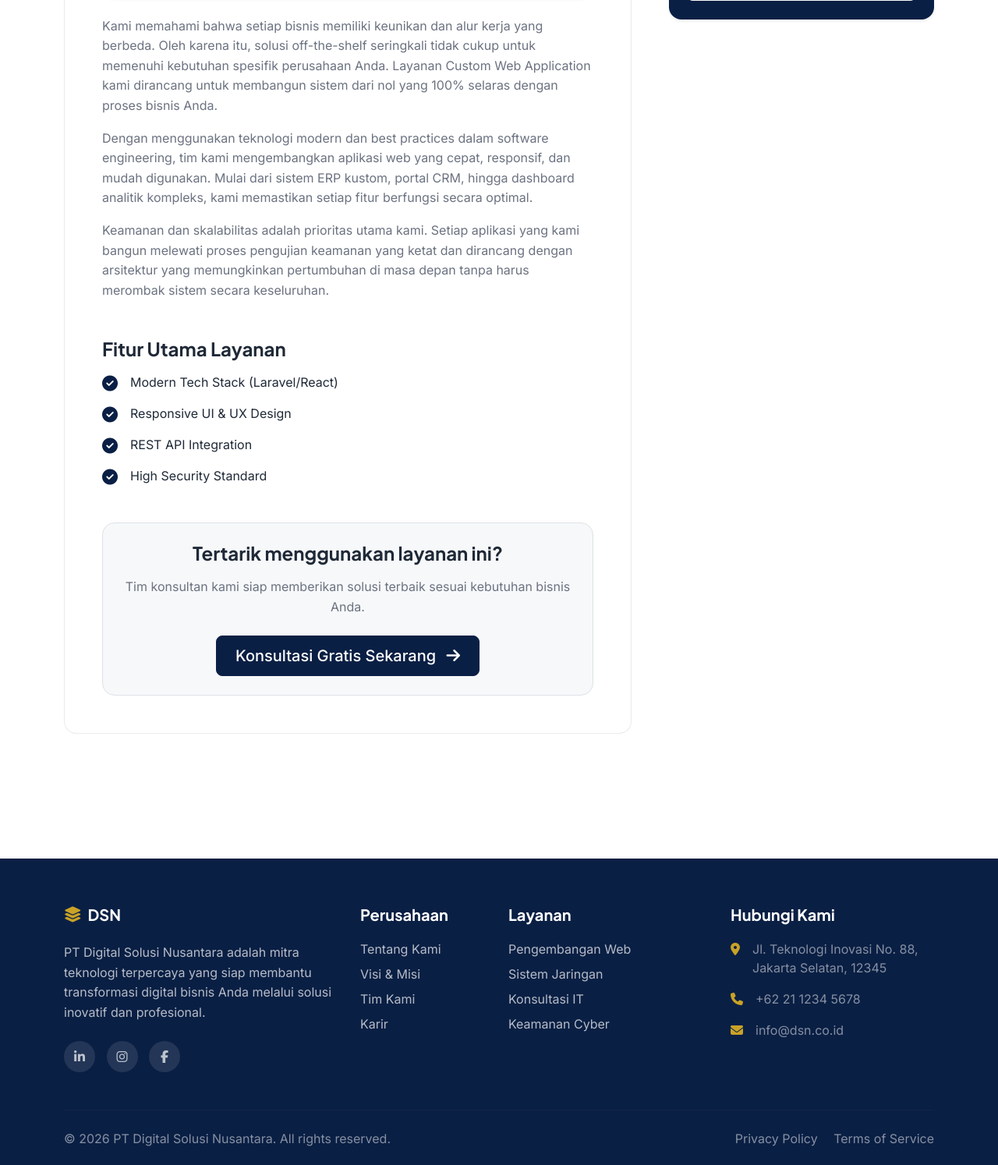
After one commit to rafiedirgahayu23/company_profile, a PHP site: page /detail-layanan.php in a window 1280 px wide. The commit adds this page. Shown: the part 997-2491 px from the top of the page at 78% size. Run offline with PHP 8.4, Linux system fonts and the light colour scheme; some libraries are stand-ins or nearby versions.

Commit message:
penambahan detail artikel dan layanan

```diff
--- a/artikel.php
+++ b/artikel.php
@@ -27,7 +27,7 @@
                                 Era Digital Saat Ini</a></h5>
                         <p class="text-muted small mb-4 flex-grow-1">Memahami ancaman siber terbaru dan bagaimana
                             perusahaan dapat melindungi data sensitif mereka dari serangan peretas.</p>
-                        <a href="artikel-detail.php" class="btn btn-outline-primary mt-auto">Baca Selengkapnya</a>
+                        <a href="detail-artikel.php?id=1" class="btn btn-outline-primary mt-auto">Baca Selengkapnya</a>
                     </div>
                 </div>
             </div>
@@ -45,7 +45,7 @@
                                 Meningkatkan Konversi</a></h5>
                         <p class="text-muted small mb-4 flex-grow-1">Kecepatan loading website adalah kunci. Pelajari
                             teknik optimasi yang terbukti berhasil meningkatkan interaksi pengguna.</p>
-                        <a href="#" class="btn btn-outline-primary mt-auto">Baca Selengkapnya</a>
+                        <a href="detail-artikel.php?id=2" class="btn btn-outline-primary mt-auto">Baca Selengkapnya</a>
                     </div>
                 </div>
             </div>
@@ -63,7 +63,7 @@
                                 Computing bagi Bisnis UMKM</a></h5>
                         <p class="text-muted small mb-4 flex-grow-1">Bagaimana teknologi cloud dapat menghemat biaya
                             infrastruktur fisik dan meningkatkan efisiensi operasional.</p>
-                        <a href="#" class="btn btn-outline-primary mt-auto">Baca Selengkapnya</a>
+                        <a href="detail-artikel.php?id=3" class="btn btn-outline-primary mt-auto">Baca Selengkapnya</a>
                     </div>
                 </div>
             </div>
--- a/assets/css/style.css
+++ b/assets/css/style.css
@@ -7,6 +7,7 @@
     --color-text: #1F2937;
     --color-text-soft: #6B7280;
     --transition-speed: 0.3s;
+    --bg-card: #FFFFFF;
 }
 
 [data-theme="dark"] {
@@ -18,6 +19,7 @@
     --color-accent: #D4AF37;
     --color-text: #E5E7EB;
     --color-text-soft: #9CA3AF;
+    --bg-card: #111827;
 }
 
 body {
@@ -573,3 +575,152 @@ footer a:hover {
     background-color: transparent;
     border-color: rgba(255, 255, 255, 0.05);
 }
+/* --- Article Detail Page --- */
+.article-detail-card,
+.sidebar-card {
+    background-color: var(--bg-card);
+    border-color: rgba(0, 0, 0, 0.08) !important;
+    transition: background-color var(--transition-speed);
+}
+
+[data-theme="dark"] .article-detail-card,
+[data-theme="dark"] .sidebar-card {
+    border-color: rgba(255, 255, 255, 0.05) !important;
+}
+
+.article-content {
+    color: var(--color-text-soft);
+    line-height: 1.8;
+}
+
+.article-content h2 {
+    margin-top: 2rem;
+    margin-bottom: 1rem;
+    color: var(--color-text);
+}
+
+.article-content blockquote {
+    background-color: var(--color-bg-soft);
+    border-left: 4px solid var(--color-accent);
+    padding: 1.5rem;
+    margin: 2rem 0;
+    font-style: italic;
+    color: var(--color-text);
+    border-radius: 0 8px 8px 0;
+    transition: background-color var(--transition-speed), color var(--transition-speed);
+}
+
+[data-theme="dark"] .article-content blockquote {
+    background-color: rgba(255, 255, 255, 0.03);
+}
+
+.sidebar-list-item {
+    background-color: var(--bg-card);
+    border-color: rgba(0, 0, 0, 0.05) !important;
+    transition: all var(--transition-speed);
+}
+
+.sidebar-list-item:hover {
+    background-color: var(--color-bg-soft);
+    transform: translateY(-2px);
+    box-shadow: 0 4px 12px rgba(0,0,0,0.05);
+}
+
+[data-theme="dark"] .sidebar-list-item {
+    border-color: rgba(255, 255, 255, 0.05) !important;
+}
+
+[data-theme="dark"] .sidebar-list-item:hover {
+    background-color: rgba(255, 255, 255, 0.03);
+    box-shadow: 0 4px 12px rgba(0,0,0,0.2);
+}
+
+[data-theme="dark"] .sidebar-list-item .title-text {
+    color: var(--color-text) !important;
+}
+
+
+/* --- Service Detail Page --- */
+.service-detail-card,
+.service-sidebar-card {
+    background-color: var(--bg-card);
+    border-color: rgba(0, 0, 0, 0.08) !important;
+    transition: background-color var(--transition-speed);
+}
+
+[data-theme="dark"] .service-detail-card,
+[data-theme="dark"] .service-sidebar-card {
+    border-color: rgba(255, 255, 255, 0.05) !important;
+}
+
+.bg-soft {
+    background-color: var(--color-bg-soft);
+    transition: background-color var(--transition-speed);
+}
+
+[data-theme="dark"] .bg-soft {
+    background-color: rgba(255, 255, 255, 0.02);
+    border-color: rgba(255, 255, 255, 0.05) !important;
+}
+
+
+/* --- Detail Pages Contrast Fixes --- */
+.breadcrumb-item a {
+    color: var(--color-primary);
+    text-decoration: none;
+    transition: color var(--transition-speed);
+}
+.breadcrumb-item a:hover {
+    color: var(--color-primary-light);
+}
+
+[data-theme="dark"] .breadcrumb-item a {
+    color: #94a3b8;
+}
+[data-theme="dark"] .breadcrumb-item a:hover {
+    color: #cbd5e1;
+}
+[data-theme="dark"] .breadcrumb-item.active {
+    color: #f8fafc;
+}
+[data-theme="dark"] .breadcrumb-item + .breadcrumb-item::before {
+    color: #64748b;
+}
+
+[data-theme="dark"] .service-detail-card h1,
+[data-theme="dark"] .service-detail-card h2,
+[data-theme="dark"] .service-detail-card h3,
+[data-theme="dark"] .service-detail-card h4,
+[data-theme="dark"] .service-detail-card h5,
+[data-theme="dark"] .service-detail-card h6,
+[data-theme="dark"] .service-sidebar-card h1,
+[data-theme="dark"] .service-sidebar-card h2,
+[data-theme="dark"] .service-sidebar-card h3,
+[data-theme="dark"] .service-sidebar-card h4,
+[data-theme="dark"] .service-sidebar-card h5,
+[data-theme="dark"] .service-sidebar-card h6,
+[data-theme="dark"] .article-detail-card h1,
+[data-theme="dark"] .article-detail-card h2,
+[data-theme="dark"] .article-detail-card h3,
+[data-theme="dark"] .article-detail-card h4,
+[data-theme="dark"] .article-detail-card h5,
+[data-theme="dark"] .article-detail-card h6,
+[data-theme="dark"] .sidebar-card h1,
+[data-theme="dark"] .sidebar-card h2,
+[data-theme="dark"] .sidebar-card h3,
+[data-theme="dark"] .sidebar-card h4,
+[data-theme="dark"] .sidebar-card h5,
+[data-theme="dark"] .sidebar-card h6 {
+    color: var(--color-text) !important;
+}
+
+[data-theme="dark"] .service-detail-card .text-muted,
+[data-theme="dark"] .service-sidebar-card .text-muted,
+[data-theme="dark"] .article-detail-card .text-muted,
+[data-theme="dark"] .sidebar-card .text-muted,
+[data-theme="dark"] .service-detail-card .text-muted i,
+[data-theme="dark"] .service-sidebar-card .text-muted i,
+[data-theme="dark"] .article-detail-card .text-muted i,
+[data-theme="dark"] .sidebar-card .text-muted i {
+    color: #94a3b8 !important;
+}
--- /dev/null
+++ b/detail-layanan.php
@@ -0,0 +1,175 @@
+<?php
+$services = [
+    1 => [
+        'nama' => 'Custom Web Application',
+        'icon' => 'fa-solid fa-laptop-code',
+        'gambar' => 'https://images.unsplash.com/photo-1517694712202-14dd9538aa97?ixlib=rb-4.0.3&auto=format&fit=crop&w=800&q=80',
+        'deskripsi' => 'Pengembangan aplikasi berbasis web yang disesuaikan dengan alur bisnis internal perusahaan, lengkap dengan sistem manajemen data yang aman.',
+        'paragraf' => [
+            'Kami memahami bahwa setiap bisnis memiliki keunikan dan alur kerja yang berbeda. Oleh karena itu, solusi off-the-shelf seringkali tidak cukup untuk memenuhi kebutuhan spesifik perusahaan Anda. Layanan Custom Web Application kami dirancang untuk membangun sistem dari nol yang 100% selaras dengan proses bisnis Anda.',
+            'Dengan menggunakan teknologi modern dan best practices dalam software engineering, tim kami mengembangkan aplikasi web yang cepat, responsif, dan mudah digunakan. Mulai dari sistem ERP kustom, portal CRM, hingga dashboard analitik kompleks, kami memastikan setiap fitur berfungsi secara optimal.',
+            'Keamanan dan skalabilitas adalah prioritas utama kami. Setiap aplikasi yang kami bangun melewati proses pengujian keamanan yang ketat dan dirancang dengan arsitektur yang memungkinkan pertumbuhan di masa depan tanpa harus merombak sistem secara keseluruhan.'
+        ],
+        'fitur' => [
+            'Modern Tech Stack (Laravel/React)',
+            'Responsive UI & UX Design',
+            'REST API Integration',
+            'High Security Standard'
+        ]
+    ],
+    2 => [
+        'nama' => 'Enterprise Networking',
+        'icon' => 'fa-solid fa-server',
+        'gambar' => 'https://images.unsplash.com/photo-1558494949-ef010cbdcc31?ixlib=rb-4.0.3&auto=format&fit=crop&w=800&q=80',
+        'deskripsi' => 'Perancangan dan implementasi topologi jaringan skala enterprise, instalasi server, dan sistem keamanan firewall.',
+        'paragraf' => [
+            'Infrastruktur jaringan yang andal adalah tulang punggung dari setiap operasional bisnis modern. Layanan Enterprise Networking kami berfokus pada penyediaan fondasi yang kuat, cepat, dan aman agar seluruh tim Anda dapat bekerja tanpa hambatan konektivitas.',
+            'Kami memulai dengan tahap audit dan desain topologi, memastikan bahwa arsitektur jaringan yang dirancang dapat menangani beban kerja tinggi serta mengantisipasi kebutuhan ekspansi di masa depan. Tim teknisi ahli kami kemudian melakukan instalasi dan konfigurasi perangkat keras standar enterprise.',
+            'Tidak hanya instalasi, kami juga menyediakan dukungan purna jual dan pemantauan terus-menerus. Dengan perlindungan firewall tingkat lanjut dan load balancing cerdas, kami meminimalkan risiko downtime dan serangan siber pada jaringan internal Anda.'
+        ],
+        'fitur' => [
+            'Network Topology Design',
+            'Server & Firewall Installation',
+            'Load Balancing & Failover',
+            '24/7 Monitoring & Support'
+        ]
+    ],
+    3 => [
+        'nama' => 'IT Audit & Consulting',
+        'icon' => 'fa-solid fa-chart-line',
+        'gambar' => 'https://images.unsplash.com/photo-1454165804606-c3d57bc86b40?ixlib=rb-4.0.3&auto=format&fit=crop&w=800&q=80',
+        'deskripsi' => 'Audit sistem keamanan informasi, konsultasi migrasi cloud, dan penyusunan master plan teknologi informasi.',
+        'paragraf' => [
+            'Dalam dunia yang terus berubah dengan cepat, memiliki strategi teknologi informasi yang selaras dengan tujuan bisnis adalah sebuah keharusan. Layanan IT Audit & Consulting kami hadir untuk memberikan wawasan objektif mengenai status kesiapan teknologi organisasi Anda saat ini.',
+            'Proses audit kami menyelidiki setiap lapisan sistem Anda—mulai dari keamanan infrastruktur fisik, kepatuhan perangkat lunak, hingga kerentanan pada perlindungan data. Kami menyajikan laporan komprehensif yang tidak hanya menyoroti kelemahan, tetapi juga rekomendasi tindakan korektif yang terukur.',
+            'Bagi perusahaan yang berencana bertransisi ke era digital, konsultan kami siap menyusun IT Roadmap jangka panjang. Baik itu migrasi ke infrastruktur cloud atau implementasi kebijakan keamanan informasi terbaru, kami memandu Anda di setiap langkah transisi tersebut.'
+        ],
+        'fitur' => [
+            'Security Risk Assessment',
+            'Infrastructure Optimization',
+            'Cloud Migration Strategy',
+            'IT Roadmap & Compliance'
+        ]
+    ]
+];
+
+$id = isset($_GET['id']) ? (int) $_GET['id'] : 1;
+if (!array_key_exists($id, $services)) {
+    $id = 1;
+}
+$current_service = $services[$id];
+
+include 'includes/header.php';
+?>
+
+<!-- Page Header -->
+<section class="page-header text-center">
+    <div class="page-header-shape"></div>
+    <div class="container position-relative z-1">
+        <h1 class="display-5 fw-bold mb-3">Detail Layanan</h1>
+    </div>
+</section>
+
+<section class="section-padding">
+    <div class="container">
+        <!-- Breadcrumb & Back button -->
+        <div class="d-flex flex-column flex-md-row justify-content-between align-items-md-center mb-4 gap-3">
+            <nav aria-label="breadcrumb">
+                <ol class="breadcrumb mb-0">
+                    <li class="breadcrumb-item"><a href="index.php">Home</a></li>
+                    <li class="breadcrumb-item"><a href="produk.php">Layanan</a></li>
+                    <li class="breadcrumb-item active" aria-current="page"><?php echo $current_service['nama']; ?></li>
+                </ol>
+            </nav>
+            <a href="produk.php" class="btn btn-outline-primary btn-sm">&larr; Kembali ke Layanan</a>
+        </div>
+
+        <div class="row g-5">
+            <!-- Main Content -->
+            <div class="col-lg-8">
+                <div class="service-detail-card p-4 p-md-5 rounded-4 border">
+                    <div class="d-flex align-items-center mb-4">
+                        <div class="icon-box me-3 mb-0" style="width: 60px; height: 60px; font-size: 24px;">
+                            <i class="<?php echo $current_service['icon']; ?>"></i>
+                        </div>
+                        <h1 class="fw-bold mb-0"><?php echo $current_service['nama']; ?></h1>
+                    </div>
+
+                    <img src="<?php echo $current_service['gambar']; ?>" alt="<?php echo $current_service['nama']; ?>"
+                        class="img-fluid rounded-4 mb-4 w-100 shadow-sm" style="max-height: 400px; object-fit: cover;">
+
+                    <div class="article-content mb-5">
+                        <?php foreach ($current_service['paragraf'] as $p): ?>
+                            <p><?php echo $p; ?></p>
+                        <?php endforeach; ?>
+                    </div>
+
+                    <h4 class="fw-bold mb-3">Fitur Utama Layanan</h4>
+                    <ul class="list-unstyled mb-5">
+                        <?php foreach ($current_service['fitur'] as $fitur): ?>
+                            <li class="d-flex align-items-start mb-3 service-checklist">
+                                <i class="fa-solid fa-circle-check text-primary-custom mt-1 me-3 fs-5 checklist-icon"></i>
+                                <span class="fs-6"><?php echo $fitur; ?></span>
+                            </li>
+                        <?php endforeach; ?>
+                    </ul>
+
+                    <!-- CTA Banner -->
+                    <div class="bg-soft p-4 rounded-4 text-center border">
+                        <h4 class="fw-bold mb-3">Tertarik menggunakan layanan ini?</h4>
+                        <p class="text-muted mb-4">Tim konsultan kami siap memberikan solusi terbaik sesuai kebutuhan
+                            bisnis Anda.</p>
+                        <a href="kontak.php" class="btn btn-primary btn-lg">Konsultasi Gratis Sekarang <i
+                                class="fa-solid fa-arrow-right ms-2"></i></a>
+                    </div>
+                </div>
+            </div>
+
+            <!-- Sidebar -->
+            <div class="col-lg-4">
+                <div class="service-sidebar-card p-4 rounded-4 border mb-4">
+                    <h5 class="fw-bold mb-4 border-bottom pb-3">Layanan Lainnya</h5>
+                    <div class="d-flex flex-column gap-3">
+                        <?php
+                        foreach ($services as $other_id => $service) {
+                            if ($other_id == $id)
+                                continue;
+                            ?>
+                            <a href="detail-layanan.php?id=<?php echo $other_id; ?>"
+                                class="text-decoration-none sidebar-list-item d-flex align-items-center p-3 rounded-3 border">
+                                <div class="icon-box flex-shrink-0 me-3 mb-0"
+                                    style="width: 45px; height: 45px; font-size: 18px;">
+                                    <i class="<?php echo $service['icon']; ?>"></i>
+                                </div>
+                                <div>
+                                    <h6 class="fw-bold mb-1 title-text text-dark" style="line-height: 1.4;">
+                                        <?php echo $service['nama']; ?>
+                                    </h6>
+                                </div>
+                            </a>
+                        <?php } ?>
+                    </div>
+                </div>
+
+                <!-- Contact Fast Track -->
+                <div class="bg-primary-custom text-white p-4 rounded-4 text-center shadow-sm">
+                    <h5 class="fw-bold mb-3 text-white">Butuh Bantuan Cepat?</h5>
+                    <p class="small mb-4" style="opacity: 0.85;">Hubungi tim kami secara langsung untuk respon yang
+                        lebih cepat.</p>
+                    <div class="d-flex flex-column gap-3">
+                        <a href="https://wa.me/6281234567890" target="_blank"
+                            class="btn btn-light w-100 fw-semibold d-flex align-items-center justify-content-center">
+                            <i class="fa-brands fa-whatsapp fs-5 text-success me-2"></i> WhatsApp Kami
+                        </a>
+                        <a href="mailto:info@dsn.co.id"
+                            class="btn btn-outline-light w-100 fw-semibold d-flex align-items-center justify-content-center">
+                            <i class="fa-solid fa-envelope fs-5 me-2"></i> info@dsn.co.id
+                        </a>
+                    </div>
+                </div>
+            </div>
+        </div>
+    </div>
+</section>
+
+<?php include 'includes/footer.php'; ?>
--- a/produk.php
+++ b/produk.php
@@ -26,7 +26,7 @@
                         <h4 class="fw-bold mb-3">Custom Web Application</h4>
                         <p class="text-muted small mb-4 flex-grow-1">Pengembangan aplikasi berbasis web yang disesuaikan
                             dengan alur bisnis internal perusahaan, lengkap dengan sistem manajemen data yang aman.</p>
-                        <a href="#" class="btn btn-outline-primary w-100 mt-auto">Lihat Detail Layanan</a>
+                        <a href="detail-layanan.php?id=1" class="btn btn-outline-primary w-100 mt-auto">Lihat Detail Layanan</a>
                     </div>
                 </div>
             </div>
@@ -42,7 +42,7 @@
                         <h4 class="fw-bold mb-3">Enterprise Networking</h4>
                         <p class="text-muted small mb-4 flex-grow-1">Perancangan dan implementasi topologi jaringan
                             skala enterprise, instalasi server, dan sistem keamanan firewall.</p>
-                        <a href="#" class="btn btn-outline-primary w-100 mt-auto">Lihat Detail Layanan</a>
+                        <a href="detail-layanan.php?id=2" class="btn btn-outline-primary w-100 mt-auto">Lihat Detail Layanan</a>
                     </div>
                 </div>
             </div>
@@ -58,7 +58,7 @@
                         <h4 class="fw-bold mb-3">IT Audit & Consulting</h4>
                         <p class="text-muted small mb-4 flex-grow-1">Audit sistem keamanan informasi, konsultasi migrasi
                             cloud, dan penyusunan master plan teknologi informasi.</p>
-                        <a href="#" class="btn btn-outline-primary w-100 mt-auto">Lihat Detail Layanan</a>
+                        <a href="detail-layanan.php?id=3" class="btn btn-outline-primary w-100 mt-auto">Lihat Detail Layanan</a>
                     </div>
                 </div>
             </div>
```
Also changed, not shown: detail-artikel.php (added, +120 -0 lines).
